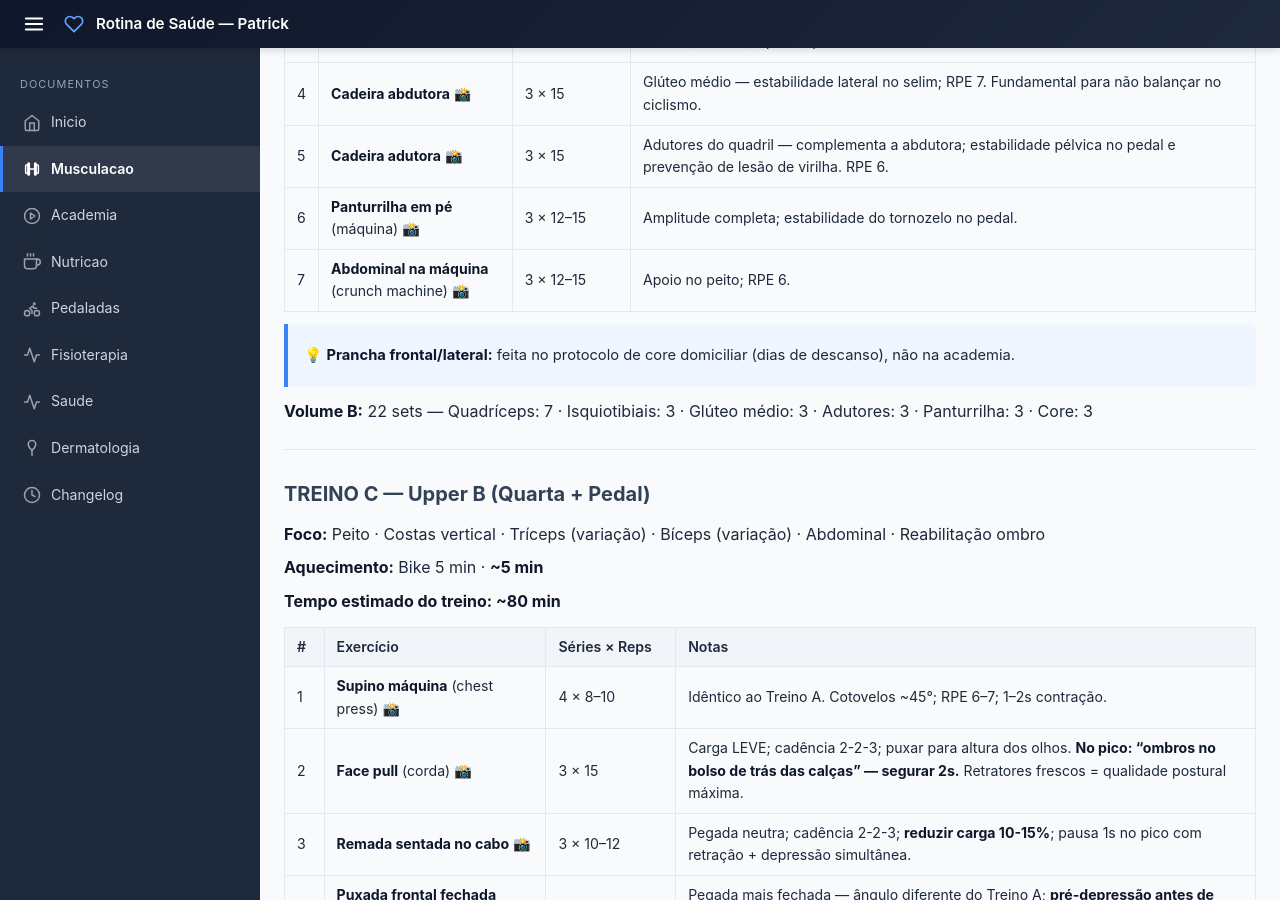
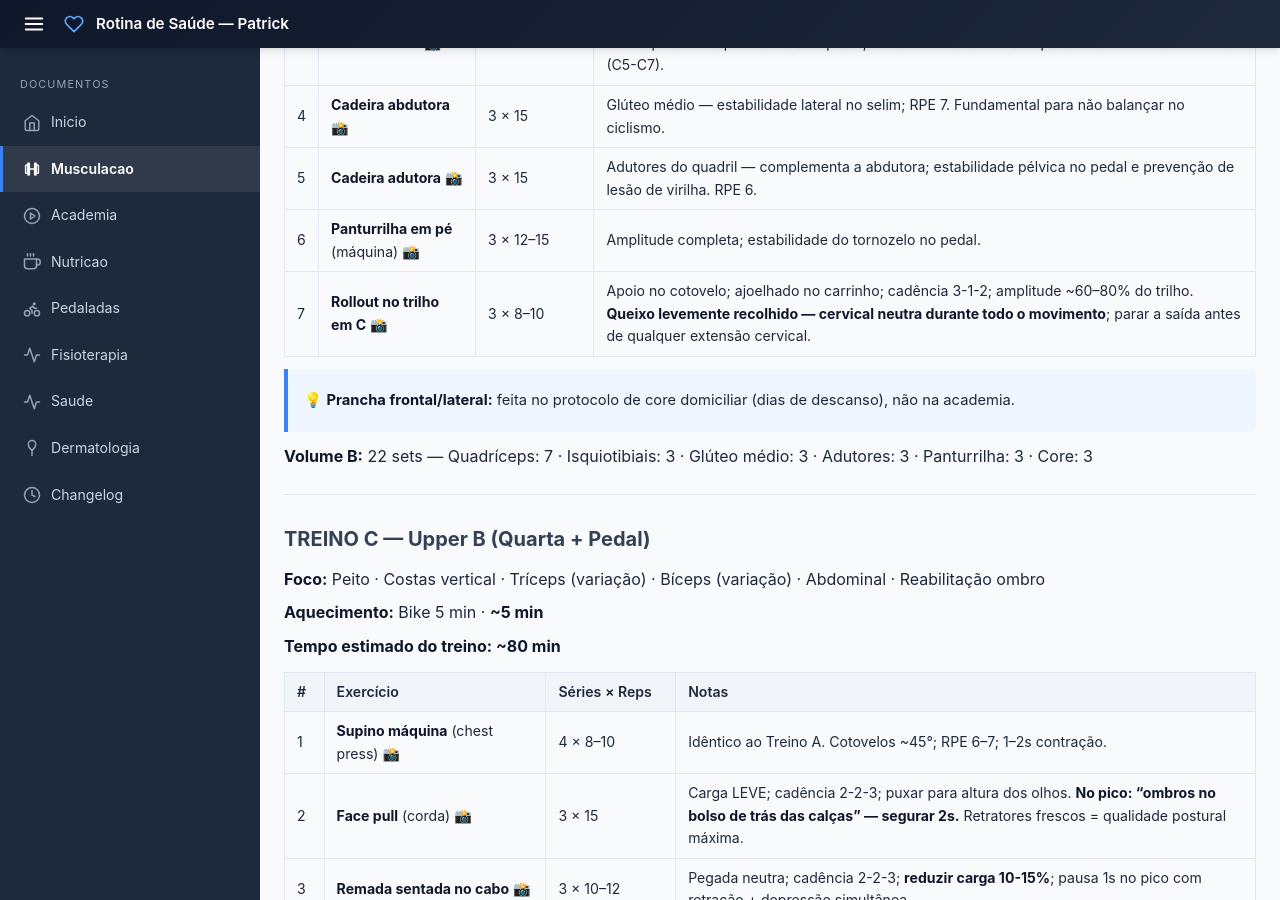
Before and after one commit to criapix/rotina-saude, a Jekyll site: the page built from serie-academia.md, in a window 1280 px wide and 900 px high, scrolled down 1662 px. Built offline with Jekyll 4.4.1, drawn with Linux system fonts in a browser that asks for light colours; some of the changed text lies outside the part shown.

Commit message:
feat: add user profile, training schedule, and health restrictions for Patrick

```diff
--- a/serie-academia.md
+++ b/serie-academia.md
@@ -59,7 +59,7 @@
 | 4 | **Cadeira abdutora** [📸](https://cdn.muscleandstrength.com/sites/default/files/hip-abduction-machine.jpg) | 3 × 15 | Glúteo médio — estabilidade lateral no selim; RPE 7. Fundamental para não balançar no ciclismo. |
 | 5 | **Cadeira adutora** [📸](https://cdn.muscleandstrength.com/sites/default/files/hip-adduction-machine.jpg) | 3 × 15 | Adutores do quadril — complementa a abdutora; estabilidade pélvica no pedal e prevenção de lesão de virilha. RPE 6. |
 | 6 | **Panturrilha em pé** (máquina) [📸](https://www.mundoboaforma.com.br/wp-content/uploads/2022/10/aparelho-panturrilha.jpg) | 3 × 12–15 | Amplitude completa; estabilidade do tornozelo no pedal. |
-| 7 | **Abdominal na máquina** (crunch machine) [📸](https://www.hipertrofia.org/blog/wp-content/uploads/2017/09/abdominal-maquina.gif) | 3 × 12–15 | Apoio no peito; RPE 6. |
+| 7 | **Rollout no trilho em C** [📸](https://www.hipertrofia.org/blog/wp-content/uploads/2017/09/abdominal-maquina.gif) | 3 × 8–10 | Apoio no cotovelo; ajoelhado no carrinho; cadência 3-1-2; amplitude ~60–80% do trilho. **Queixo levemente recolhido — cervical neutra durante todo o movimento**; parar a saída antes de qualquer extensão cervical. |
 
 > 💡 **Prancha frontal/lateral:** feita no protocolo de core domiciliar (dias de descanso), não na academia.
 
@@ -109,7 +109,7 @@
 | 5 | **Cadeira abdutora** [📸](https://cdn.muscleandstrength.com/sites/default/files/hip-abduction-machine.jpg) | 3 × 15 | Glúteo médio — frequência 2×/semana (complementa Treino B); estabilidade lateral no selim. RPE 7. |
 | 6 | **Cadeira adutora** [📸](https://cdn.muscleandstrength.com/sites/default/files/hip-adduction-machine.jpg) | 3 × 15 | Adutores do quadril — par com a abdutora; estabilidade pélvica e prevenção de lesão de virilha. RPE 6. |
 | 7 | **Panturrilha em pé** (máquina) [📸](https://www.mundoboaforma.com.br/wp-content/uploads/2022/10/aparelho-panturrilha.jpg) | 3 × 12–15 | Amplitude completa; frequência 2×/semana. |
-| 8 | **Abdominal na máquina** (crunch machine) [📸](https://www.hipertrofia.org/blog/wp-content/uploads/2017/09/abdominal-maquina.gif) | 3 × 12–15 | Apoio no peito; RPE 6. |
+| 8 | **Rollout no trilho reto inclinado** [📸](https://www.hipertrofia.org/blog/wp-content/uploads/2017/09/abdominal-maquina.gif) | 3 × 8–10 | Apoio no cotovelo; ajoelhado no carrinho; cadência 3-1-2; iniciar com ~60% do trilho, progredir amplitude progressivamente. **Queixo levemente recolhido — cervical neutra durante todo o movimento**. |
 | 9 | **Máquina de rotação de tronco** (torso rotation machine) [📸](https://totalpass.com/wp-content/uploads/2025/12/twist1.png) | 2 × 12 (cada lado) | ⚠️ Substitui Cable Chop/Lift (causou dor no ombro). Carga LEVE; antebraços nos suportes (mãos sem preensão ativa); movimento pelo tronco — não pelos ombros; tempo 3-1-2 (3s retorno); **olhar fixo à frente** — cervical NÃO rotaciona junto. |
 
 **Volume D:** 28 sets — Glúteo máximo: 4 · Quadríceps: 6 · Isquiotibiais: 4 · Glúteo médio: 3 · Adutores: 3 · Panturrilha: 3 · Core: 5
@@ -235,7 +235,7 @@
 - **Dor noturna persistente após treino:** sinal de alarme → reduzir RPE do supino para 5 e monitorar por 1 semana
 - **Peitoral:** 8 sets/semana é o limite atual de segurança. Para maximizar ganho dentro desse limite: carga progressiva + contração isométrica de 1–2s no pico em todas as reps
 - **Braços:** bíceps 14 sets/semana com 4 variações (martelo + rosca cabo + direta + scott + hammer cabo) = máxima cobertura angular; tríceps 9 sets com 3 variações (barra bilateral + unilateral + corda)
-- **Core:** 14 sets/semana na academia (abdominal + rotação) + protocolo domiciliar 3×/semana (prancha frontal/lateral, dead bug, bird dog)
+- **Core:** 14 sets/semana na academia (abdominal 2× crunch machine em A e C + 2× rollout em B e D; rotação) + protocolo domiciliar 3×/semana (prancha frontal/lateral, dead bug, bird dog)
 - **Ciclismo:** hip thrust 4 sets + kick-back glúteo 2 sets + leg press 7 sets + mesa flexora 6 sets + extensora 6 sets + abdutora 4 sets + adutora 6 sets + panturrilha 6 sets = base de força para o pedal
 - **Glúteo máximo:** hip thrust no Treino D (4 sets) = 4 sets/semana
 - **Glúteo médio:** 2×/semana (Treino B + D) — estabilidade lateral no selim; 4 sets/semana
```
Also changed, not shown: .claude/agent-memory/nutrition-coach/MEMORY.md (added), .claude/agent-memory/nutrition-coach/health_restrictions.md (added), .claude/agent-memory/nutrition-coach/training_schedule.md (added), .claude/agent-memory/nutrition-coach/user_profile.md (added).
